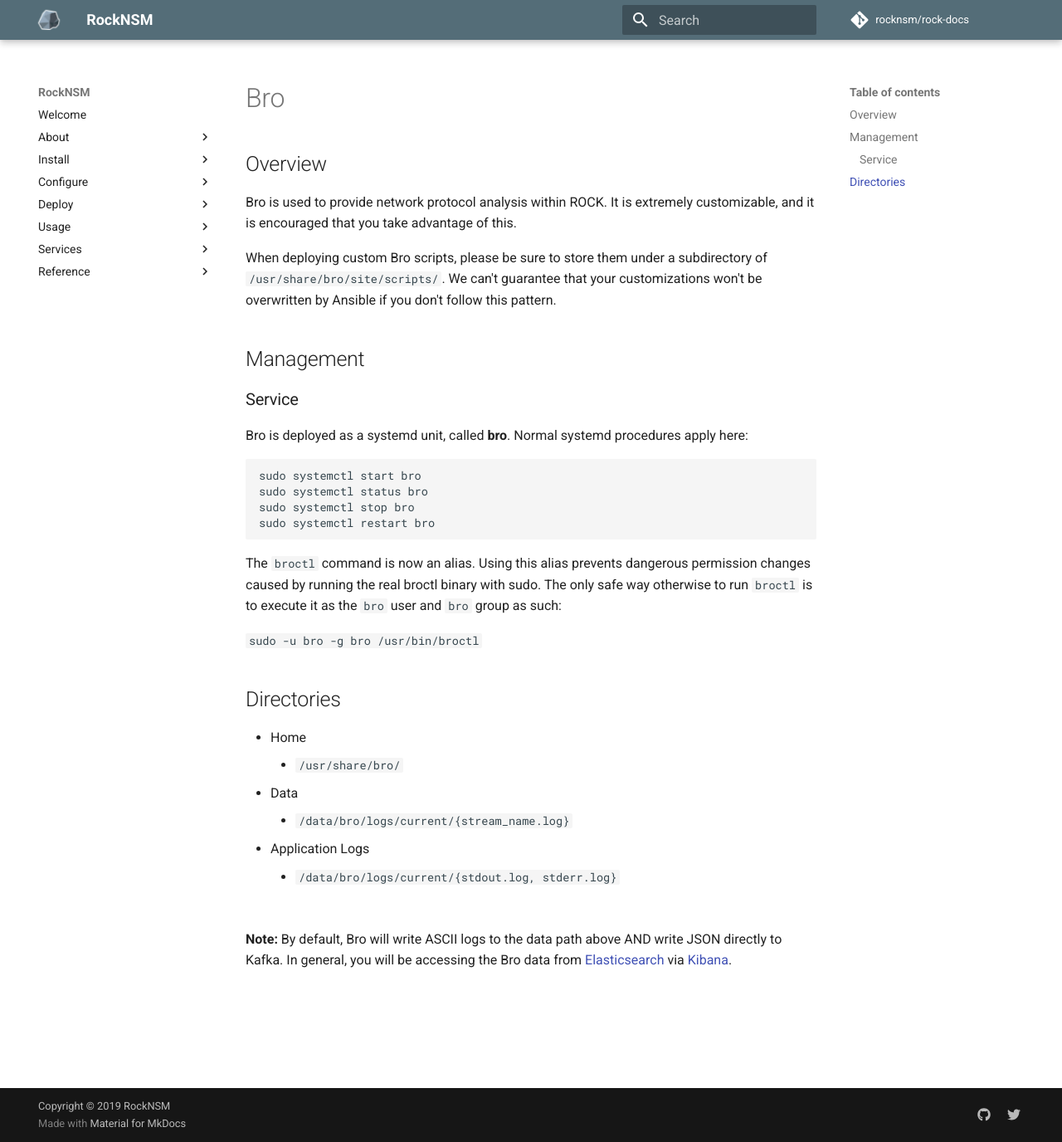
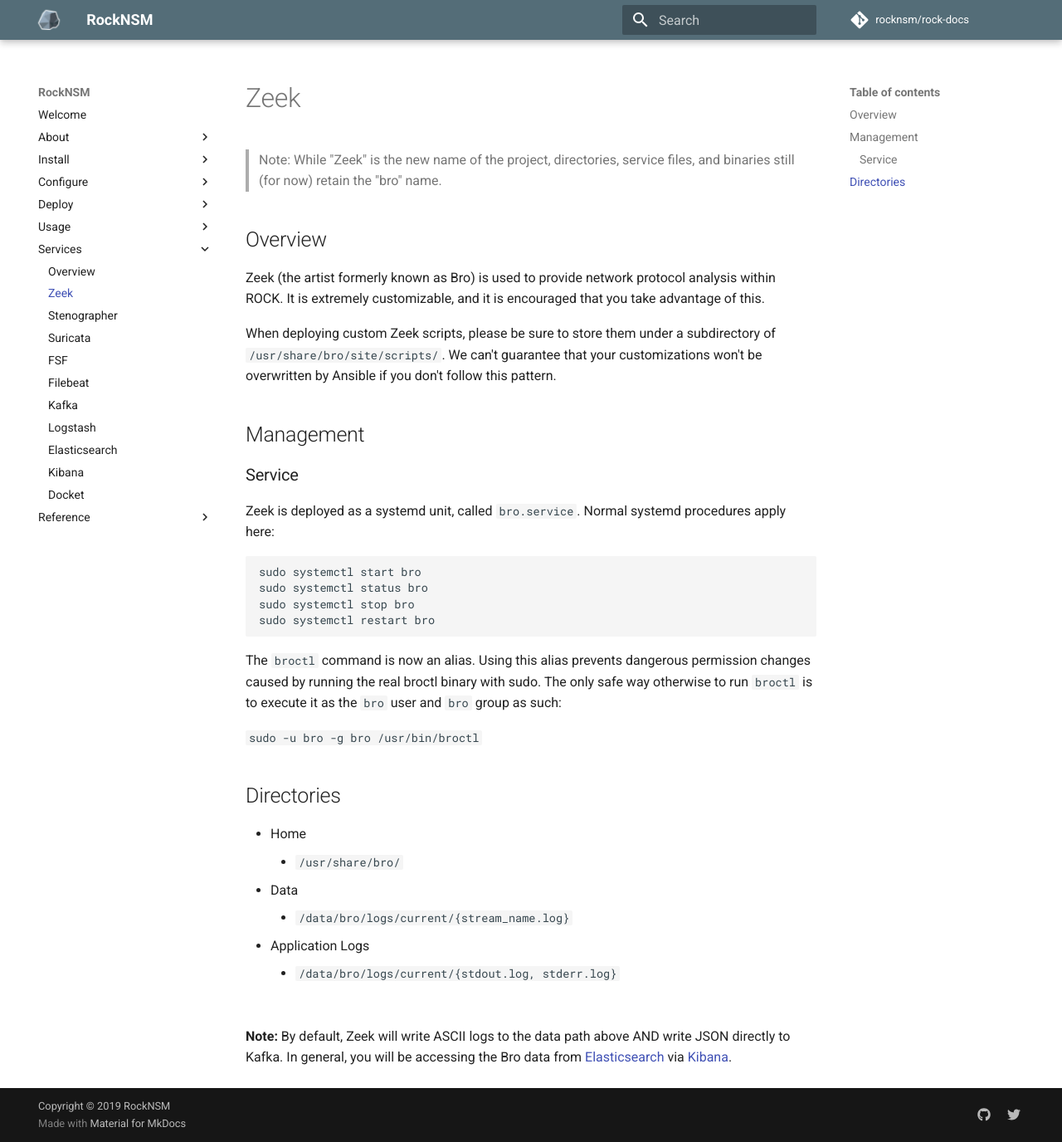
Before and after one commit to rocknsm/rock-docs, an MkDocs documentation site: the page built from docs/services/zeek.md, in a window 1280 px wide and 1376 px high. Shown: the whole window at 83% size. Built offline with MkDocs 1.6.1 and Material for MkDocs 9.7.7, drawn with Linux system fonts in a browser that asks for light colours; comment, search, counter and statistics services are not loaded.

Commit message:
rename to zeek

````diff
--- a/docs/services/bro.md
+++ b/docs/services/zeek.md
@@ -1,17 +1,20 @@
-# Bro
+# Zeek
+
+> Note: While "Zeek" is the new name of the project, directories,
+service files, and binaries still (for now) retain the "bro" name.
 
 ## Overview
-Bro is used to provide network protocol analysis within ROCK. It is extremely
+Zeek (the artist formerly known as Bro) is used to provide network protocol analysis within ROCK. It is extremely
 customizable, and it is encouraged that you take advantage of this.
 
-When deploying custom Bro scripts, please be sure to store them under a
+When deploying custom Zeek scripts, please be sure to store them under a
 subdirectory of `/usr/share/bro/site/scripts/`. We can't guarantee that your
 customizations won't be overwritten by Ansible if you don't follow this pattern.
 
 ## Management
 
 ### Service
-Bro is deployed as a systemd unit, called **bro**. Normal systemd procedures
+Zeek is deployed as a systemd unit, called `bro.service`. Normal systemd procedures
 apply here:
 
 ```
@@ -38,6 +41,6 @@
     * `/data/bro/logs/current/{stdout.log, stderr.log}`
 
 <br>
-**Note:** By default, Bro will write ASCII logs to the data path above AND write
+**Note:** By default, Zeek will write ASCII logs to the data path above AND write
  JSON directly to Kafka. In general, you will be accessing the Bro data from
  [Elasticsearch](elasticsearch.md) via [Kibana](kibana.md).
````
